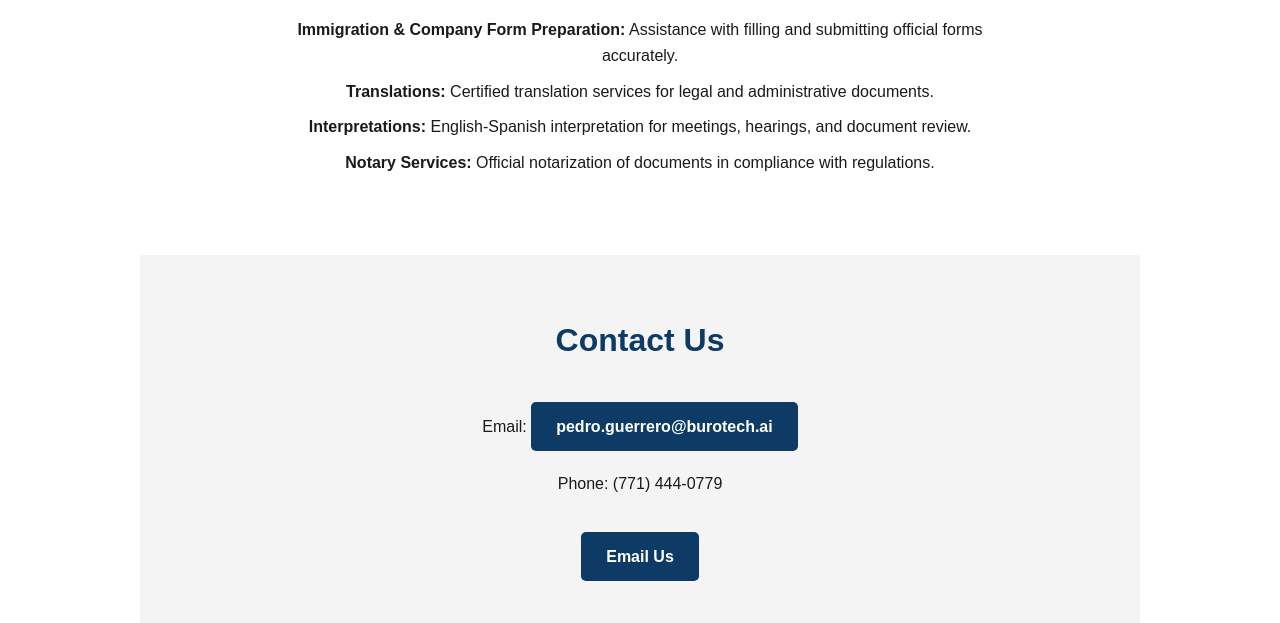
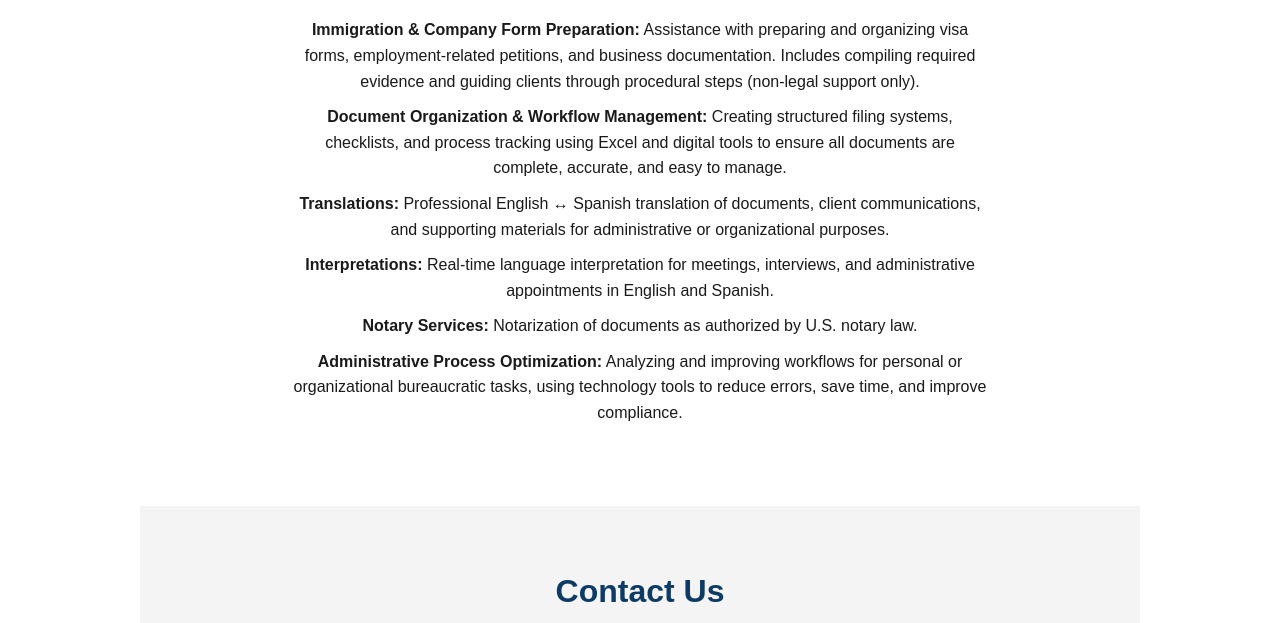
Before and after one commit to PedroSvGuerrero/burotech, a plain HTML site: page services.html in a window 1280 px wide. Shown: the part 706-1329 px from the top of the page. Drawn offline with Linux system fonts and the light colour scheme.

Commit message:
Revise service descriptions in services.html
Updated service descriptions for clarity and detail.

```diff
--- a/services.html
+++ b/services.html
@@ -3,8 +3,8 @@
 <head>
     <meta charset="UTF-8">
     <meta name="viewport" content="width=device-width, initial-scale=1.0">
-    <meta name="description" content="BuroTech provides document preparation, translations, interpretations, and notary services.">
-    <title>BuroTech Services</title>
+    <meta name="description" content="BuroTech services include document preparation, translations, interpretations, and administrative process organization.">
+    <title>Services - BuroTech</title>
     <link rel="stylesheet" href="style.css">
 </head>
 <body>
@@ -18,10 +18,30 @@
 <section id="services">
     <h2>Our Services</h2>
     <ul>
-        <li><strong>Immigration & Company Form Preparation:</strong> Assistance with filling and submitting official forms accurately.</li>
-        <li><strong>Translations:</strong> Certified translation services for legal and administrative documents.</li>
-        <li><strong>Interpretations:</strong> English-Spanish interpretation for meetings, hearings, and document review.</li>
-        <li><strong>Notary Services:</strong> Official notarization of documents in compliance with regulations.</li>
+        <li>
+            <strong>Immigration & Company Form Preparation:</strong>
+            Assistance with preparing and organizing visa forms, employment-related petitions, and business documentation. Includes compiling required evidence and guiding clients through procedural steps (non-legal support only).
+        </li>
+        <li>
+            <strong>Document Organization & Workflow Management:</strong>
+            Creating structured filing systems, checklists, and process tracking using Excel and digital tools to ensure all documents are complete, accurate, and easy to manage.
+        </li>
+        <li>
+            <strong>Translations:</strong>
+            Professional English ↔ Spanish translation of documents, client communications, and supporting materials for administrative or organizational purposes.
+        </li>
+        <li>
+            <strong>Interpretations:</strong>
+            Real-time language interpretation for meetings, interviews, and administrative appointments in English and Spanish.
+        </li>
+        <li>
+            <strong>Notary Services:</strong>
+            Notarization of documents as authorized by U.S. notary law.
+        </li>
+        <li>
+            <strong>Administrative Process Optimization:</strong>
+            Analyzing and improving workflows for personal or organizational bureaucratic tasks, using technology tools to reduce errors, save time, and improve compliance.
+        </li>
     </ul>
 </section>
 
```
